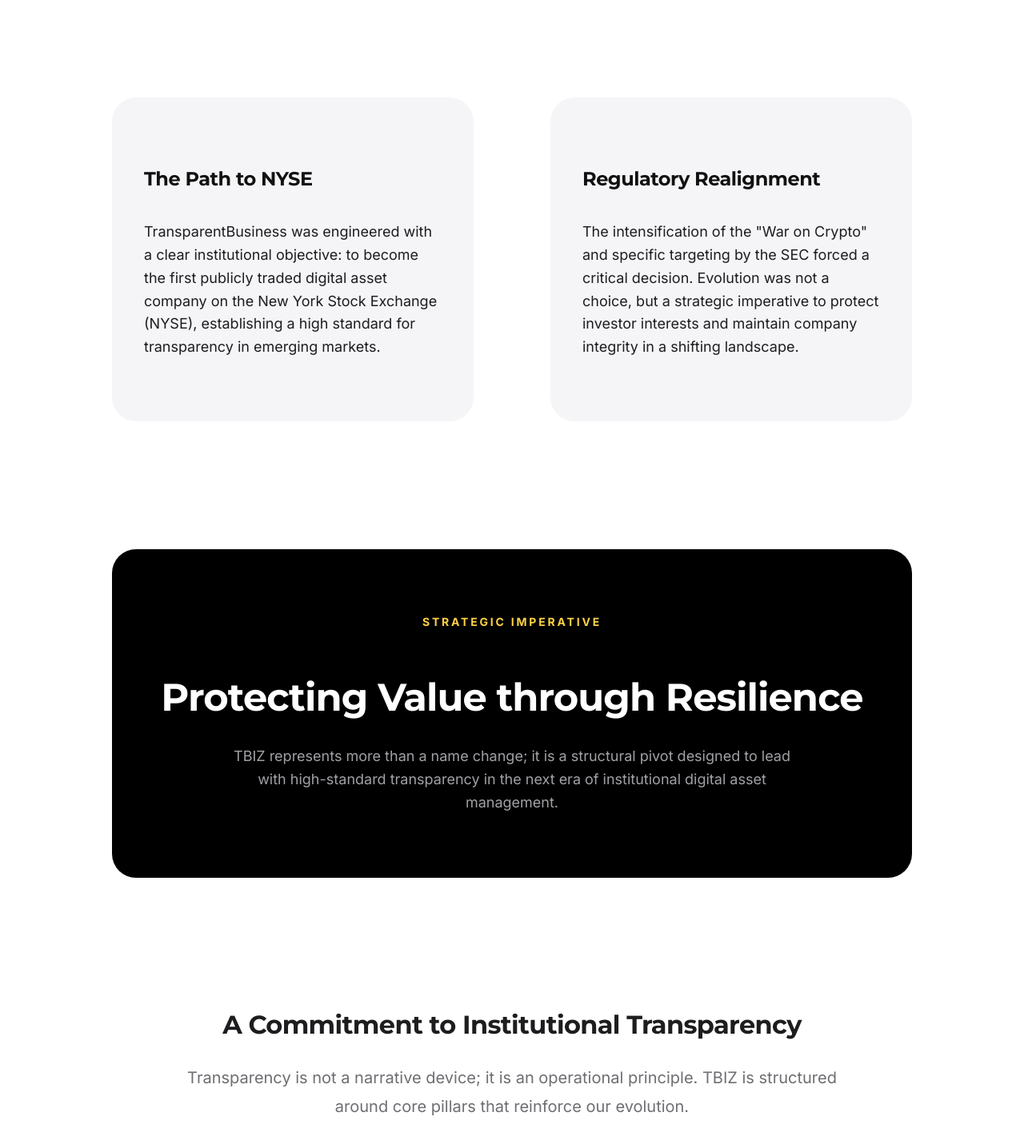
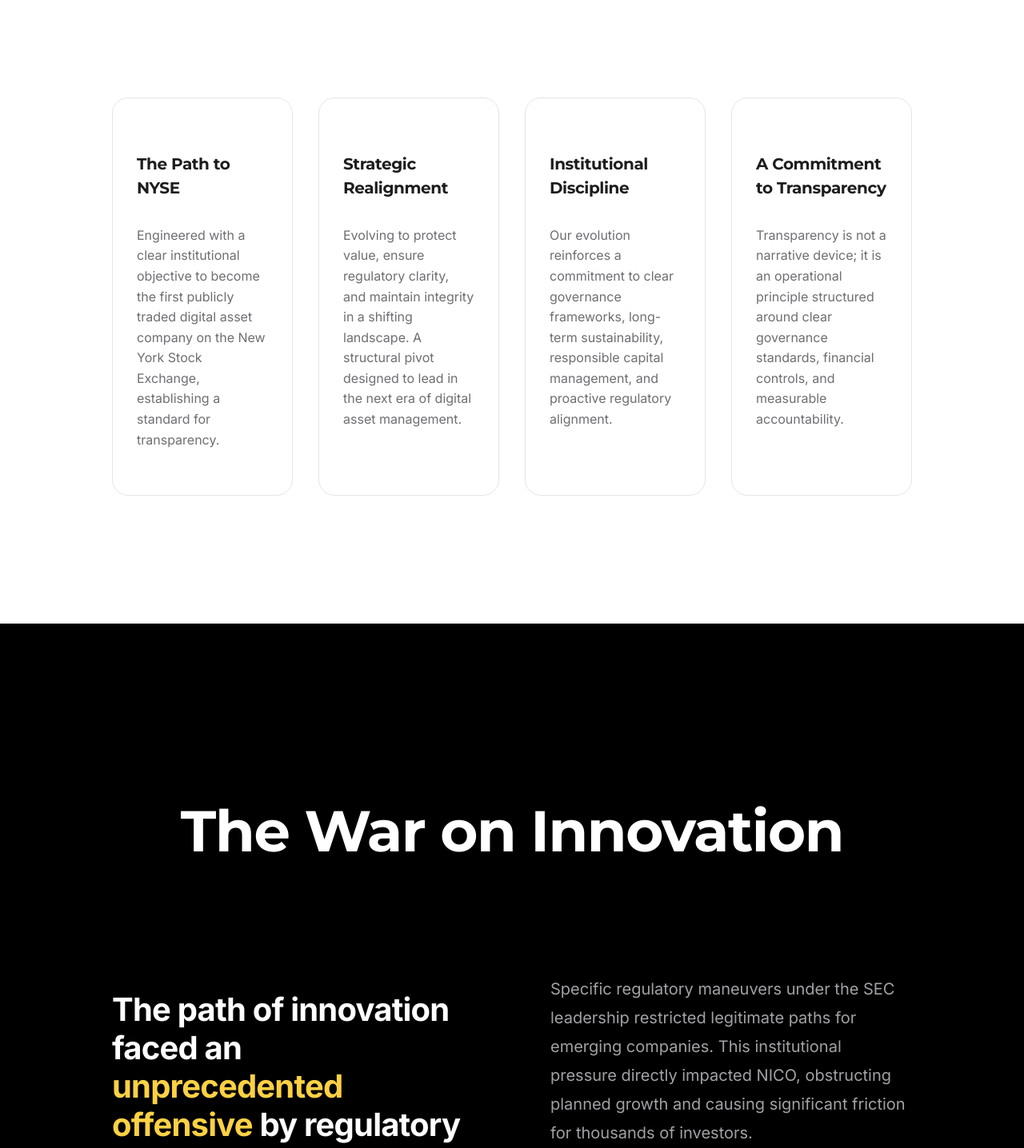
Before and after one commit to natalia-unicoin/unicoin-inc, a Next.js app: page / in a window 1280 px wide. Shown: the part 1272-2708 px from the top of the page at 80% size. Built offline with nearby package versions, Linux system fonts and the light colour scheme.

Commit message:
refactor: restructure StorySection into unified 4-box layout

```diff
--- a/src/components/StorySection.styles.ts
+++ b/src/components/StorySection.styles.ts
@@ -53,142 +53,58 @@
             fontSize: '1.5rem',
         }
     },
-    contentGrid: {
-        display: 'grid',
-        gridTemplateColumns: '1fr',
-        gap: theme.spacing(6),
-        [theme.breakpoints.up('md')]: {
-            gridTemplateColumns: 'repeat(2, 1fr)',
-            gap: theme.spacing(12),
-        }
-    },
-    card: {
-        backgroundColor: '#f5f5f7', // Apple light gray card
-        borderRadius: '30px',
-        padding: '60px 40px',
-        display: 'flex',
-        flexDirection: 'column',
-        justifyContent: 'space-between',
-        height: '100%',
-        transition: 'transform 0.4s ease-out',
-        '&:hover': {
-            transform: 'scale(1.02)',
-        }
-    },
-    cardTitle: {
-        fontSize: '1.5rem',
-        fontWeight: 600,
-        marginBottom: theme.spacing(2),
-        letterSpacing: '-0.02em',
-    },
-    cardText: {
-        fontSize: '1.125rem',
-        lineHeight: 1.6,
-        color: '#1d1d1f',
-        fontWeight: 400,
-    },
-    highlightRow: {
-        marginTop: theme.spacing(12),
-        padding: '80px 40px',
-        backgroundColor: '#000000',
-        borderRadius: '30px',
-        color: '#FFFFFF',
-        textAlign: 'center',
-        [theme.breakpoints.up('lg')]: {
-            marginTop: '160px',
-        }
-    },
-    imperativeLabel: {
-        fontSize: '0.875rem',
-        fontWeight: 700,
-        textTransform: 'uppercase',
-        letterSpacing: '0.2em',
-        color: '#fcd144', // Secondary yellow/gold highlight
-        marginBottom: theme.spacing(2),
-        display: 'block',
-    },
-    imperativeTitle: {
-        fontSize: '2rem',
-        fontWeight: 700,
-        marginBottom: theme.spacing(3),
-        letterSpacing: '-0.03em',
-        [theme.breakpoints.up('md')]: {
-            fontSize: '3rem',
-        }
-    },
-    imperativeDescription: {
-        fontSize: '1.125rem',
-        color: '#a1a1a6', // Apple description gray
-        maxWidth: '700px',
-        margin: '0 auto',
-        lineHeight: 1.6,
-    },
-    transparencyBlock: {
-        marginTop: theme.spacing(12),
-        maxWidth: '1200px',
-        margin: '120px auto 0',
-        [theme.breakpoints.up('lg')]: {
-            marginTop: '160px',
-        }
-    },
-    transparencyHeader: {
-        textAlign: 'center',
-        maxWidth: '900px',
-        margin: '0 auto',
-        marginBottom: theme.spacing(8),
-        padding: theme.spacing(0, 3),
-    },
-    transparencyTitle: {
-        fontSize: '1.5rem',
-        fontWeight: 600,
-        marginBottom: theme.spacing(3),
-        letterSpacing: '-0.02em',
-        color: '#1d1d1f',
-        [theme.breakpoints.up('md')]: {
-            fontSize: '2rem',
-        }
-    },
-    transparencyIntro: {
-        fontSize: '1.125rem',
-        lineHeight: 1.8,
-        color: '#6e6e73',
-        fontWeight: 400,
-        [theme.breakpoints.up('md')]: {
-            fontSize: '1.25rem',
-        }
-    },
-    transparencyGrid: {
+    grid: {
         display: 'grid',
         gridTemplateColumns: '1fr',
         gap: theme.spacing(4),
-        padding: theme.spacing(0, 3),
+        marginTop: theme.spacing(4),
         [theme.breakpoints.up('sm')]: {
             gridTemplateColumns: 'repeat(2, 1fr)',
         },
         [theme.breakpoints.up('lg')]: {
             gridTemplateColumns: 'repeat(4, 1fr)',
+            marginTop: theme.spacing(6),
         }
     },
-    transparencyBox: {
+    box: {
         backgroundColor: '#ffffff',
-        border: '1px solid #e5e5ea', // subtle Apple-style border
+        border: '1px solid #e5e5ea',
         borderRadius: '20px',
-        padding: theme.spacing(4),
+        padding: '40px 30px',
         display: 'flex',
         flexDirection: 'column',
         alignItems: 'flex-start',
-        transition: 'transform 0.3s ease, box-shadow 0.3s ease',
+        position: 'relative',
+        overflow: 'hidden',
+        transition: 'transform 0.4s ease, box-shadow 0.4s ease',
         '&:hover': {
-            transform: 'translateY(-5px)',
-            boxShadow: theme.shadows[4],
+            transform: 'translateY(-8px)',
+            boxShadow: theme.shadows[8],
+        },
+        // Decorative top accent for institutional feel
+        '&::before': {
+            content: '""',
+            position: 'absolute',
+            top: 0,
+            left: 0,
+            right: 0,
+            height: '4px',
+            backgroundColor: '#000000',
+            transform: 'scaleX(0)',
+            transformOrigin: 'left',
+            transition: 'transform 0.4s ease',
+        },
+        '&:hover::before': {
+            transform: 'scaleX(1)',
         }
     },
     boxTitle: {
         fontSize: '1.25rem',
-        fontWeight: 600,
+        fontWeight: 700,
         color: '#1d1d1f',
         marginBottom: theme.spacing(2),
         letterSpacing: '-0.01em',
+        fontFamily: theme.typography.h3.fontFamily,
     },
     boxText: {
         fontSize: '1rem',
--- a/src/components/StorySection.tsx
+++ b/src/components/StorySection.tsx
@@ -31,81 +31,59 @@
                     </motion.p>
                 </div>
 
-                <div className={classes.contentGrid}>
+                <div className={classes.grid}>
                     <motion.div
-                        className={classes.card}
-                        initial={{ opacity: 0, y: 40 }}
+                        className={classes.box}
+                        initial={{ opacity: 0, y: 30 }}
                         whileInView={{ opacity: 1, y: 0 }}
                         viewport={{ once: true }}
                         transition={{ duration: 0.8, delay: 0.2, ease: [0.16, 1, 0.3, 1] }}
                     >
-                        <h3 className={classes.cardTitle}>The Path to NYSE</h3>
-                        <p className={classes.cardText}>
-                            TransparentBusiness was engineered with a clear institutional objective: to become the first publicly traded digital asset company on the New York Stock Exchange (NYSE), establishing a high standard for transparency in emerging markets.
+                        <h4 className={classes.boxTitle}>The Path to NYSE</h4>
+                        <p className={classes.boxText}>
+                            Engineered with a clear institutional objective to become the first publicly traded digital asset company on the New York Stock Exchange, establishing a standard for transparency.
                         </p>
                     </motion.div>
 
                     <motion.div
-                        className={classes.card}
-                        initial={{ opacity: 0, y: 40 }}
+                        className={classes.box}
+                        initial={{ opacity: 0, y: 30 }}
                         whileInView={{ opacity: 1, y: 0 }}
                         viewport={{ once: true }}
                         transition={{ duration: 0.8, delay: 0.3, ease: [0.16, 1, 0.3, 1] }}
                     >
-                        <h3 className={classes.cardTitle}>Regulatory Realignment</h3>
-                        <p className={classes.cardText}>
-                            The intensification of the "War on Crypto" and specific targeting by the SEC forced a critical decision. Evolution was not a choice, but a strategic imperative to protect investor interests and maintain company integrity in a shifting landscape.
-                        </p>
-                    </motion.div>
-                </div>
-
-                <motion.div
-                    className={classes.highlightRow}
-                    initial={{ opacity: 0, scale: 0.95 }}
-                    whileInView={{ opacity: 1, scale: 1 }}
-                    viewport={{ once: true }}
-                    transition={{ duration: 1, delay: 0.4, ease: [0.16, 1, 0.3, 1] }}
-                >
-                    <span className={classes.imperativeLabel}>Strategic Imperative</span>
-                    <h3 className={classes.imperativeTitle}>Protecting Value through Resilience</h3>
-                    <p className={classes.imperativeDescription}>
-                        TBIZ represents more than a name change; it is a structural pivot designed to lead with high-standard transparency in the next era of institutional digital asset management.
+                        <h4 className={classes.boxTitle}>Strategic Realignment</h4>
+                        <p className={classes.boxText}>
+                            Evolving to protect value, ensure regulatory clarity, and maintain integrity in a shifting landscape. A structural pivot designed to lead in the next era of digital asset management.
                         </p>
                     </motion.div>
 
                     <motion.div
-                    className={classes.transparencyBlock}
+                        className={classes.box}
+                        initial={{ opacity: 0, y: 30 }}
+                        whileInView={{ opacity: 1, y: 0 }}
+                        viewport={{ once: true }}
+                        transition={{ duration: 0.8, delay: 0.4, ease: [0.16, 1, 0.3, 1] }}
+                    >
+                        <h4 className={classes.boxTitle}>Institutional Discipline</h4>
+                        <p className={classes.boxText}>
+                            Our evolution reinforces a commitment to clear governance frameworks, long-term sustainability, responsible capital management, and proactive regulatory alignment.
+                        </p>
+                    </motion.div>
+
+                    <motion.div
+                        className={classes.box}
                         initial={{ opacity: 0, y: 30 }}
                         whileInView={{ opacity: 1, y: 0 }}
                         viewport={{ once: true }}
                         transition={{ duration: 0.8, delay: 0.5, ease: [0.16, 1, 0.3, 1] }}
                     >
-                    <div className={classes.transparencyHeader}>
-                        <h3 className={classes.transparencyTitle}>A Commitment to Institutional Transparency</h3>
-                        <p className={classes.transparencyIntro}>
-                            Transparency is not a narrative device; it is an operational principle. TBIZ is structured around core pillars that reinforce our evolution.
+                        <h4 className={classes.boxTitle}>A Commitment to Transparency</h4>
+                        <p className={classes.boxText}>
+                            Transparency is not a narrative device; it is an operational principle structured around clear governance standards, financial controls, and measurable accountability.
                         </p>
+                    </motion.div>
                 </div>
-
-                    <div className={classes.transparencyGrid}>
-                        <div className={classes.transparencyBox}>
-                            <h4 className={classes.boxTitle}>Governance Standards</h4>
-                            <p className={classes.boxText}>Clear frameworks ensuring responsible decision-making and ethical leadership.</p>
-                        </div>
-                        <div className={classes.transparencyBox}>
-                            <h4 className={classes.boxTitle}>Capital Management</h4>
-                            <p className={classes.boxText}>Responsible allocation and structured financial controls for sustainable growth.</p>
-                        </div>
-                        <div className={classes.transparencyBox}>
-                            <h4 className={classes.boxTitle}>Accountability</h4>
-                            <p className={classes.boxText}>Measurable actions, transparent reporting, and direct alignment with investor interests.</p>
-                        </div>
-                        <div className={classes.transparencyBox}>
-                            <h4 className={classes.boxTitle}>Regulatory Alignment</h4>
-                            <p className={classes.boxText}>Proactive adaptation to global shifts, ensuring compliance and long-term resilience.</p>
-                        </div>
-                    </div>
-                </motion.div>
             </div>
         </section>
     );
```
Lines whose indentation alone changed are shown as unchanged.
